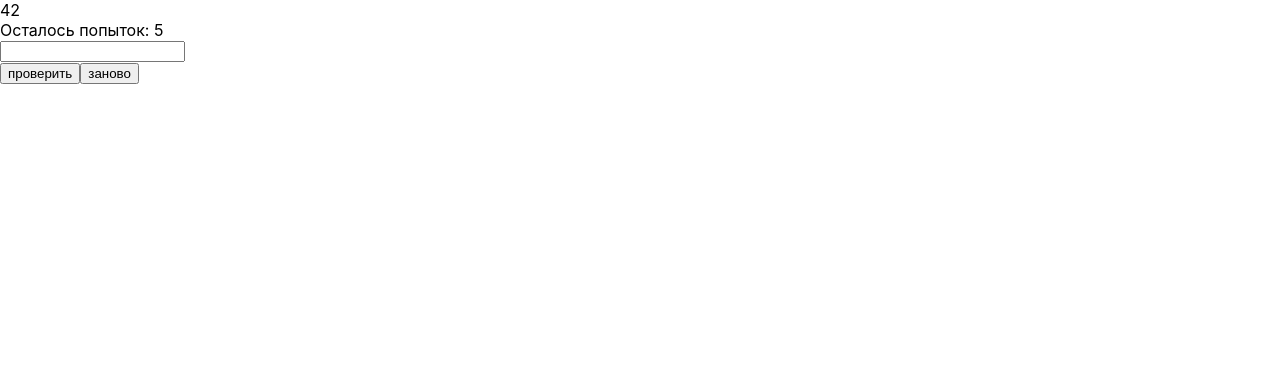
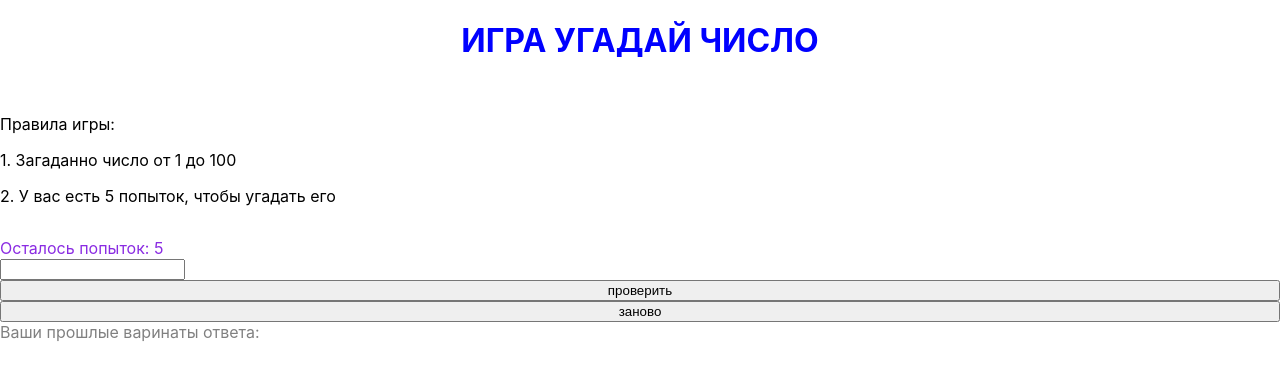
Before and after one commit to OsipR/scam, a React (Create React App) app in the folder scam/: page / in a window 1280 px wide. Shown: the top 380 px of the page. Built offline with nearby package versions, Linux system fonts and the light colour scheme.

Commit message:
guess the number

```diff
--- a/scam/src/App.js
+++ b/scam/src/App.js
@@ -6,8 +6,9 @@ function App() {
   const [random, setRandom] = useState();
   const [guess, setGuess] = useState('');
   const [attempt, setAttempt] = useState(5);
+  const [past, setPast] = useState([])
 
-console.log(attempt);
+///console.log(attempt);
   function randomNamber(min, max) {
     min = Math.ceil(min);
     max = Math.floor(max);
@@ -19,7 +20,9 @@ console.log(attempt);
   }, []);
 
   const check = () => {
-    if (guess == random) {
+    if (guess > 100) {
+      alert('вы ввели значение больше 100!');
+    } else if (guess == random) {
       alert('вы угадали, загаданное число: ' + random);
     } else if (guess < random) {
       setAttempt(attempt - 1);
@@ -28,23 +31,33 @@ console.log(attempt);
       setAttempt(attempt - 1);
       alert('загаданное число меньше');
     };
+    if (guess <= 100) {
+      const number = guess  + ' ';
+    setPast(oldArray => [...oldArray, number]);
+    }
   };
 
 
 
 
 
+  return (
+    <div className= {styles.App}>
+      <h1 className={styles.h1}>ИГРА УГАДАЙ ЧИСЛО</h1>
+      <p className= {styles.p}>
+        <p>Правила игры:</p>
+        <p>1. Загаданно число от 1 до 100</p>
+        <p>2. У вас есть 5 попыток, чтобы угадать его</p>
+        </p>
 
-  return (
-    <div>
-      <div>{random}</div>
-      <div>Осталось попыток: {attempt}</div>
+      <div className= {styles.attempt}>Осталось попыток: {attempt}</div>
 
       <div>
-        <input type='text' value={guess} onChange={(e) => setGuess(e.target.value)}></input>
+        <input type='text' value={guess} onChange={(e) => setGuess(e.target.value)} className= {styles.guess}></input>
       </div>
-      <button onClick={() => check()}>проверить</button>
-      <button onClick={() => window.location.reload()}>заново</button>
+      <button onClick={() => check()} className={styles.buttonCheck}>проверить</button>
+      <button onClick={() => window.location.reload()} className= {styles.buttonReload}>заново</button>
+      <div className={styles.past}>Ваши прошлые варинаты ответа: {past}</div>
     </div>
   );
 }
--- a/scam/src/App.module.css
+++ b/scam/src/App.module.css
@@ -1,36 +1,36 @@
-.App{
-display: flex;
-justify-content: space-around;
-flex-direction: column;
+.App {
+    display: flex;
+    justify-content: space-around;
+    flex-direction: column;
 }
 
-.row{
-display: flex;
+.h1 {
+    display: flex;
+    justify-content: center;
+    color: blue;
 }
 
-.itemTable{
-font-size: 19px;
-border: 1px solid #888;
-border-radius: 4px;
-text-align: center;
-display: flex;
-justify-content: center;
-align-items: center;
-padding: 5px;
-margin: 5px;
-min-height: 48px;
-min-width: 48px;
+.p {
+
 }
 
-
-.table{
-display: flex;
-flex-direction: column;
-justify-content: space-around;
-align-items: center;
-margin: 25px;
-border: 1px solid #888;
-border-radius: 4px;
-padding: 10px;
+.attempt {
+    color: blueviolet;
 
 }
+
+.guess {
+
+}
+
+.buttonCheck {
+
+}
+
+.buttonReload {
+
+}
+
+.past {
+    color: gray;
+}
```
